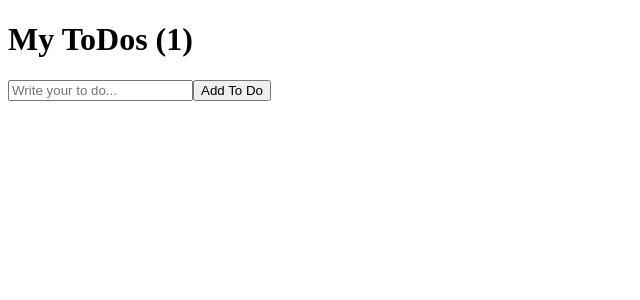
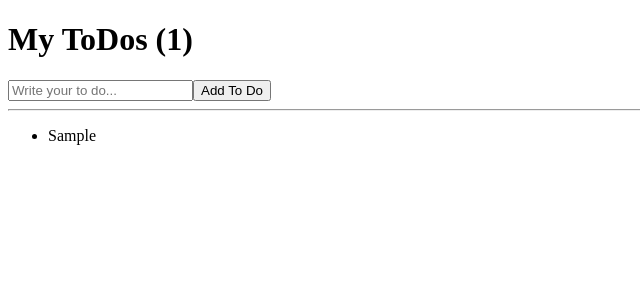
Before and after one commit to sky2000sh/react-for-beginner-master, a React (Create React App) app: page / in a window 1280 px wide. Both pictures are taken after typing "Sample" into the empty fields and a click on the button "Add To Do". Shown: the top 300 px of the page, without its empty margins (0-640 px from the left). Built offline with nearby package versions, Linux system fonts and the light colour scheme.

Commit message:
To Do List part Two on 25/05/22

```diff
--- a/src/App.js
+++ b/src/App.js
@@ -96,7 +96,16 @@ function App() {
         <input onChange={onChange} value={toDo} type="text" placeholder="Write your to do..." />
         <button>Add To Do</button>
       </form>
-
+      <hr/>
+        <ul>
+          {toDos.map( (item, index) => (
+            <li key={index}>{item}</li>
+            // key는 고유의 값(unique)이어야 한다.
+            // map 함수에 대한 문서를 찾아보면 첫번째 argument는 value여야하고, 이 value는 각각의 toDo들을 의미한다.
+            // 두번째 argument는 index이며, 현재 index는 number로 되어있다.
+            // 즉, 한 개씩 더해질때마다 index의 숫자는 1,2,3,4로 채워지면서 toDo 들이 배열에 담아지게 된다.
+          ) )}
+        </ul>
     </div>
   );
 }
```
